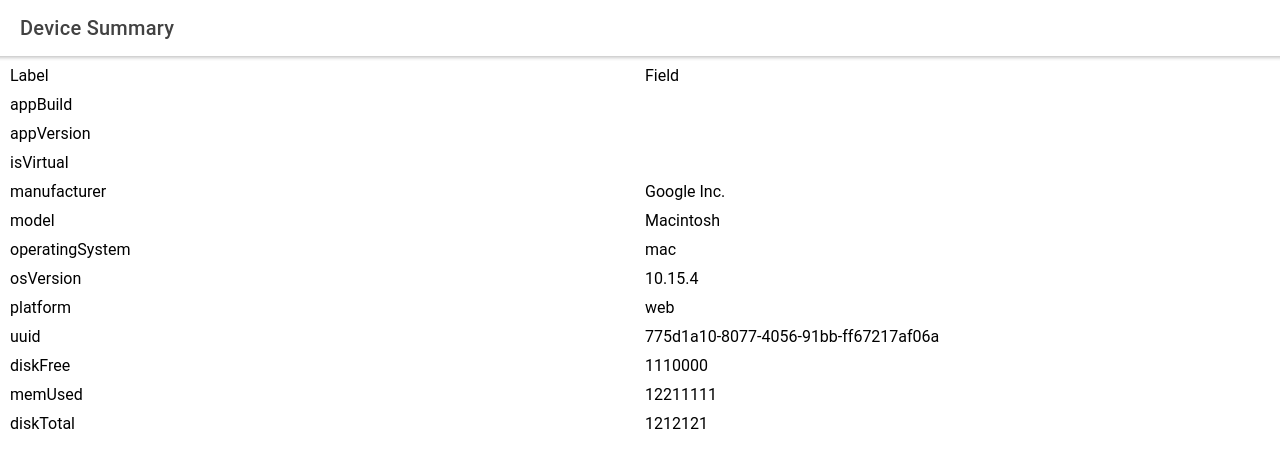
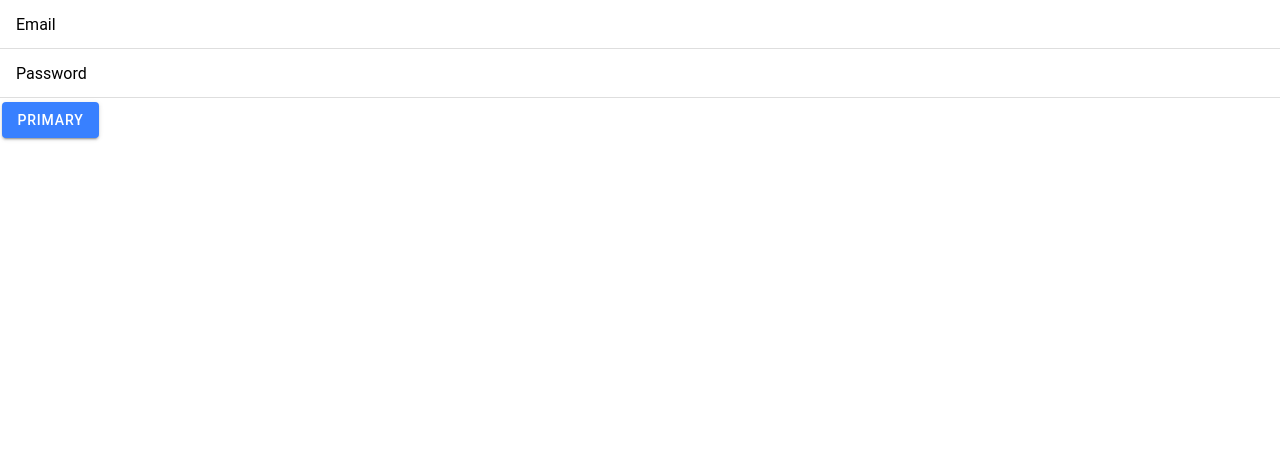
Before and after one commit to shannonlal/device-monitor, a React (Create React App) app: page / in a window 1280 px wide. Shown: the top 468 px of the page. Built offline with nearby package versions, Linux system fonts and the light colour scheme.

Commit message:
Use latest code

```diff
--- a/src/App.tsx
+++ b/src/App.tsx
@@ -27,13 +27,15 @@ import './theme/variables.css';
 import { store } from './store/index';
 /* Features */
 import { default as ConnectedDeviceSummary } from './features/device-summary/component';
+import { Login } from './features/login/component/Login';
 
 const App: React.FC = () => (
     <Provider store={store}>
         <IonApp>
             <IonReactRouter>
                 <IonRouterOutlet>
-                    <Route exact path="/" component={ConnectedDeviceSummary} />
+                    <Route exact path="/" component={Login} />
+                    <Route exact path="/devices" component={ConnectedDeviceSummary} />
                 </IonRouterOutlet>
             </IonReactRouter>
         </IonApp>
--- a/src/features/login/component/Login.tsx
+++ b/src/features/login/component/Login.tsx
@@ -1,17 +1,19 @@
 import React from 'react';
-import { IonPage, IonHeader, IonToolbar, IonTitle, IonContent } from '@ionic/react';
+import { IonItem, IonInput, IonContent, IonLabel, IonButton } from '@ionic/react';
 import { useForm, Controller } from 'react-hook-form';
 import { IDispatch } from '../../../interfaces/dispatch';
 import { IUser } from '../../../interfaces/models';
 
-let initialValues = {
-    userName: "",
-    password: ""
-  };
+const initialValues = {
+    eMail: '',
+    password: '',
+};
+
+// Review tomorrow
+// https://levelup.gitconnected.com/react-redux-hooks-useselector-and-usedispatch-f7d8c7f75cdd
 
 export const Login: React.FC<IDispatch> = (props: IDispatch): React.ReactElement => {
-
-    const { register, handleSubmit, errors } = useForm<IUser>({
+    const { control, handleSubmit, errors } = useForm<IUser>({
         defaultValues: { ...initialValues },
         mode: 'onChange',
     });
@@ -19,24 +21,55 @@ export const Login: React.FC<IDispatch> = (props: IDispatch): React.ReactElement
     const onSubmit = (data: IUser) => {
         console.log('data', data);
     };
+
     return (
         <IonContent>
             <form onSubmit={handleSubmit(onSubmit)}>
-                <div className="field">
-                    <label htmlFor="userName">Name</label>
-                    <input type="text" id="userName" name="userName" ref={register({ required: true })} />
-                    {errors.userName && errors.userName.type === 'required' && (
-                        <div className="error">Your must enter your userName.</div>
-                    )}
-                </div>
-                <div className="field">
-                    <label htmlFor="password">Password</label>
-                    <input type="password" id="password" name="password" ref={register({ required: true })} />
-                    {errors.password && errors.password.type === 'required' && (
-                        <div className="error">Your must enter your password.</div>
-                    )}
-                </div>
-                <button type="submit">Save</button>
+                <IonItem>
+                    <IonLabel>Email</IonLabel>
+                    <Controller
+                        as={IonInput}
+                        control={control}
+                        onChangeName="onIonChange"
+                        type="email"
+                        onChange={([selected]) => {
+                            console.log('fullName', selected.detail.value);
+                            return selected.detail.value;
+                        }}
+                        name="eMail"
+                        rules={{
+                            required: true,
+                            minLength: { value: 4, message: 'Must be 4 chars long' },
+                        }}
+                    />
+                </IonItem>
+                {errors.eMail && errors.eMail.type === 'required' && (
+                    <div className="error">Your must enter your eMail.</div>
+                )}
+                <IonItem>
+                    <IonLabel>Password</IonLabel>
+                    <Controller
+                        as={IonInput}
+                        control={control}
+                        onChangeName="onIonChange"
+                        type="password"
+                        onChange={([selected]) => {
+                            console.log('fullName', selected.detail.value);
+                            return selected.detail.value;
+                        }}
+                        name="password"
+                        rules={{
+                            required: true,
+                            minLength: { value: 4, message: 'Must be 4 chars long' },
+                        }}
+                    />
+                </IonItem>
+                {errors.eMail && errors.eMail.type === 'required' && (
+                    <div className="error">Your must enter your eMail.</div>
+                )}
+                <IonButton type="submit" color="primary">
+                    Primary
+                </IonButton>
             </form>
         </IonContent>
     );
--- a/src/interfaces/models/index.tsx
+++ b/src/interfaces/models/index.tsx
@@ -15,6 +15,6 @@ export interface IDeviceDetailsModel {
 }
 
 export interface IUser {
-    userName: string;
+    eMail: string;
     password: string;
 }
```
